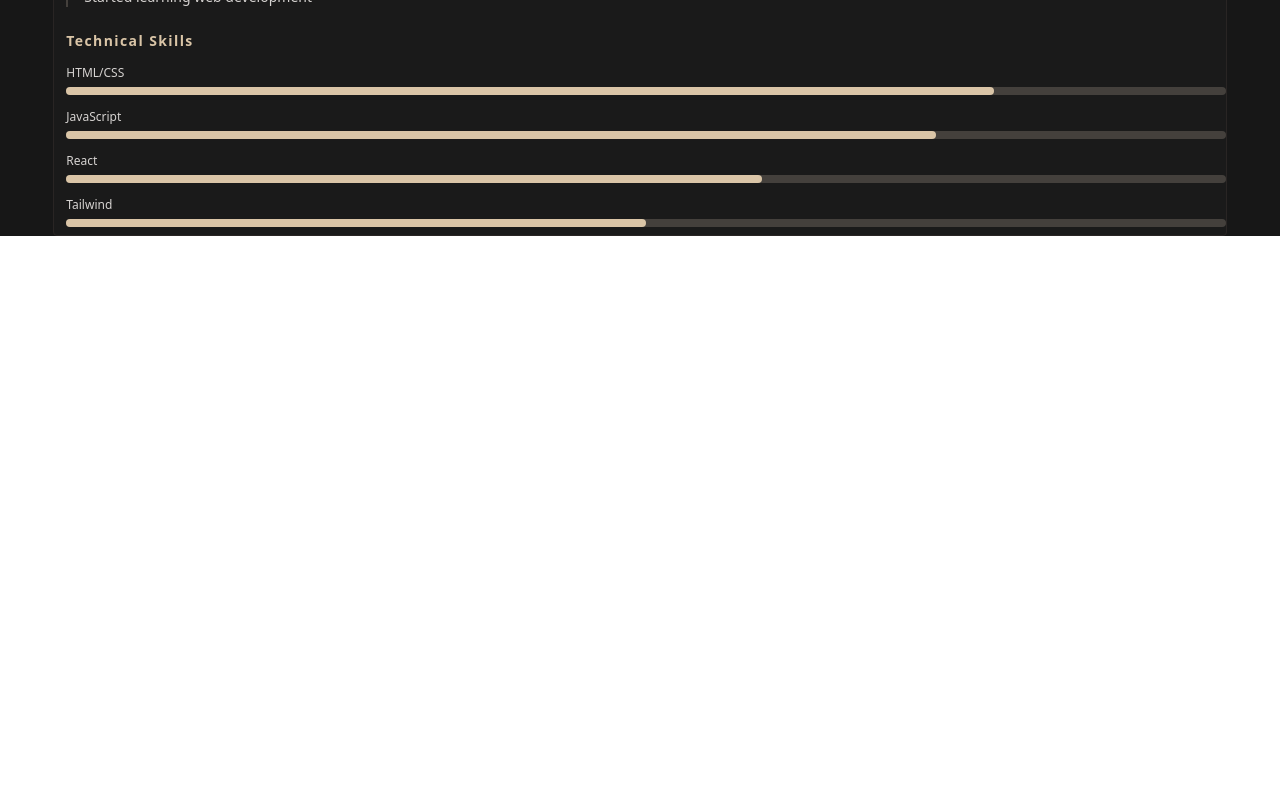
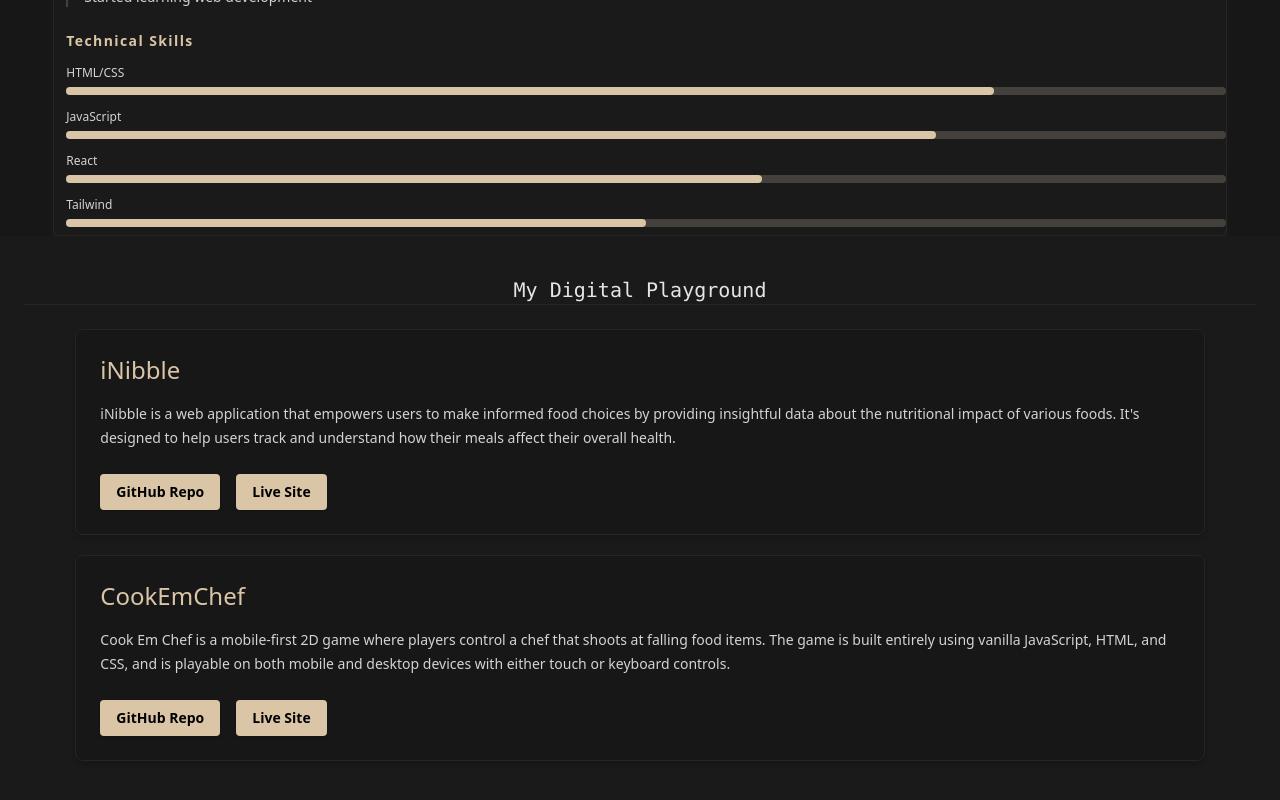
Before and after one commit to rashad3412/portfolioReactApp, a React (Vite) app: page / in a window 1280 px wide. Shown: the part 965-1765 px from the top of the page. Before the commit the page ends 1201 px from the top, so only its background shows below. Built offline with nearby package versions, Linux system fonts and the light colour scheme.

Commit message:
updated projectPage.jsx

```diff
--- a/src/App.jsx
+++ b/src/App.jsx
@@ -16,9 +16,9 @@ function App() {
         <section id="about">
           <AboutPage />
         </section>
-        {/* <section id="projects">
+        <section id="projects">
           <ProjectPage />
-        </section> */}
+        </section>
         {/* <section id="contact">
           <ContactPage />
         </section> */}
--- a/src/pages/Projects.jsx
+++ b/src/pages/Projects.jsx
@@ -1,7 +1,85 @@
 import React from "react";
 
 function ProjectPage() {
-  return <h1>Projects</h1>;
+  return (
+    <div className="min-h-screen bg-darkGray p-6">
+      {/* Page Title */}
+      <h1 className=" font-mono text-center text-xl font-light  text-stone-200 mt-4 mb-6 racking-widest border-b border-stone-800">
+        My Digital Playground
+      </h1>
+
+      {/* Project Section */}
+      <div className="w-11/12 bg-neutral-900 border border-stone-800 mx-auto p-6 rounded-lg shadow-md">
+        {/* Project Title */}
+        <h3 className="text-2xl font-light text-beige mb-4">iNibble</h3>
+
+        {/* Project Description */}
+        <p className="text-stone-300 text-sm leading-6">
+          iNibble is a web application that empowers users to make informed food
+          choices by providing insightful data about the nutritional impact of
+          various foods. It's designed to help users track and understand how
+          their meals affect their overall health.
+        </p>
+
+        {/* Action Buttons */}
+        <div className="flex justify-start gap-4 mt-6">
+          {/* GitHub Link */}
+          <a
+            href="https://github.com/rashad3412/iNibble"
+            target="_blank"
+            rel="noopener noreferrer"
+            className="px-4 py-2 bg-beige text-black text-sm font-semibold rounded hover:bg-opacity-90 shadow transition"
+          >
+            GitHub Repo
+          </a>
+          {/* Live Site Link */}
+          <a
+            href="https://inibble.netlify.app/"
+            target="_blank"
+            rel="noopener noreferrer"
+            className="px-4 py-2 bg-beige text-black text-sm font-semibold rounded hover:bg-opacity-90 shadow transition"
+          >
+            Live Site
+          </a>
+        </div>
+      </div>
+      {/* Project Section */}
+      <div className="w-11/12 bg-neutral-900 border border-stone-800 mx-auto p-6 rounded-lg shadow-md mt-5">
+        {/* Project Title */}
+        <h3 className="text-2xl font-light text-beige mb-4">CookEmChef</h3>
+
+        {/* Project Description */}
+        <p className="text-stone-300 text-sm leading-6">
+          Cook Em Chef is a mobile-first 2D game where players control a chef
+          that shoots at falling food items. The game is built entirely using
+          vanilla JavaScript, HTML, and CSS, and is playable on both mobile and
+          desktop devices with either touch or keyboard controls.
+        </p>
+
+        {/* Action Buttons */}
+        <div className="flex justify-start gap-4 mt-6">
+          {/* GitHub Link */}
+          <a
+            href="https://github.com/rashad3412/shootEmChef"
+            target="_blank"
+            rel="noopener noreferrer"
+            className="px-4 py-2 bg-beige text-black text-sm font-semibold rounded hover:bg-opacity-90 shadow transition"
+          >
+            GitHub Repo
+          </a>
+          {/* Live Site Link */}
+          <a
+            href="https://cookemchef.netlify.app/"
+            target="_blank"
+            rel="noopener noreferrer"
+            className="px-4 py-2 bg-beige text-black text-sm font-semibold rounded hover:bg-opacity-90 shadow transition"
+          >
+            Live Site
+          </a>
+        </div>
+      </div>
+    </div>
+  );
 }
 
 export default ProjectPage;
```
